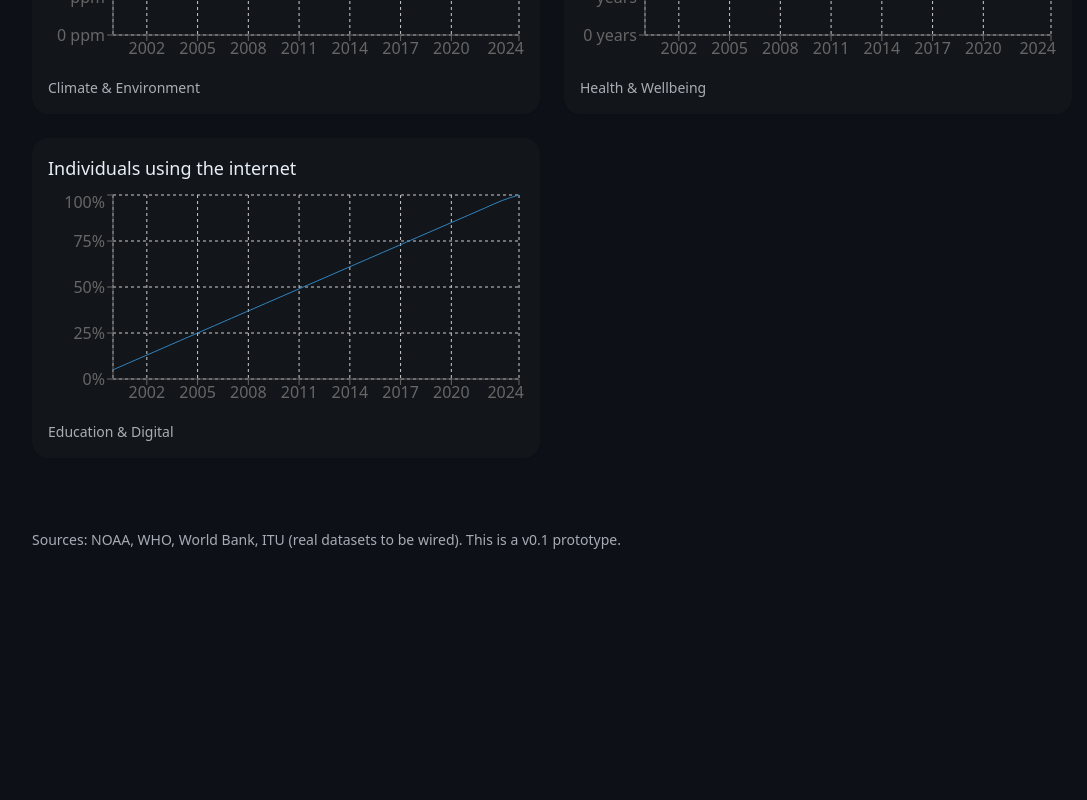
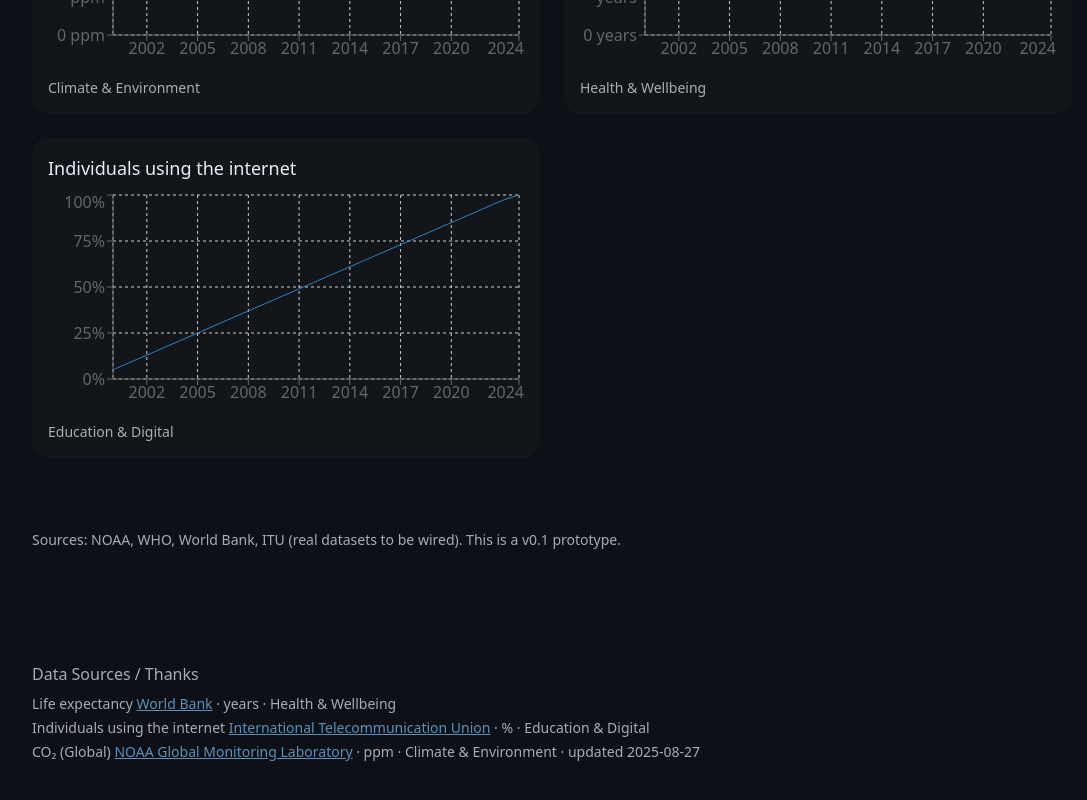
Before and after one commit to MadocVZ/global-alignment-index, a Next.js app: page / in a window 1280 px wide. Shown: the part 706-1506 px from the top of the page, without its empty margins (88-1175 px from the left). Before the commit the page ends 1320 px from the top, so only its background shows below. Built offline with nearby package versions, Linux system fonts and the light colour scheme.

Commit message:
chore(data): add sources.json manifest; pipelines upsert metadata; render sources footer; add validation

```diff
--- a/app/page.tsx
+++ b/app/page.tsx
@@ -2,6 +2,7 @@
 import { useEffect, useMemo, useState } from 'react'
 import { LineChart, Line, XAxis, YAxis, Tooltip, ResponsiveContainer, CartesianGrid } from 'recharts'
 import { METRICS } from '@/lib/metrics'
+import SourcesFooter from '@/components/SourcesFooter'
 
 type Pt = { year: number; value: number }
 function unitFor(id: string): string {
@@ -132,6 +133,7 @@ export default function Home() {
       <footer className="text-sm opacity-70 py-10">
         <p>Sources: NOAA, WHO, World Bank, ITU (real datasets to be wired). This is a v0.1 prototype.</p>
       </footer>
+      <SourcesFooter />
     </main>
   )
 }
--- /dev/null
+++ b/components/SourcesFooter.tsx
@@ -0,0 +1,56 @@
+'use client'
+
+import { useEffect, useState } from 'react'
+
+type SourceMeta = {
+  name?: string
+  domain?: string
+  unit?: string
+  source_org?: string
+  source_url?: string
+  updated_at?: string
+}
+
+export default function SourcesFooter() {
+  const [sources, setSources] = useState<Record<string, SourceMeta>>({})
+
+  useEffect(() => {
+    async function load() {
+      try {
+        const res = await fetch('/data/sources.json', { cache: 'no-store' })
+        if (!res.ok) return
+        const json = await res.json()
+        setSources(json)
+      } catch (err) {
+        console.error(err)
+      }
+    }
+    load()
+  }, [])
+
+  const entries = Object.entries(sources)
+  if (!entries.length) return null
+
+  return (
+    <section className="text-sm opacity-70 py-10">
+      <h2 className="text-base font-medium mb-2">Data Sources / Thanks</h2>
+      <ul className="space-y-1">
+        {entries.map(([id, s]) => (
+          <li key={id}>
+            <span className="font-medium">{s.name}</span>{' '}
+            {s.source_org && s.source_url ? (
+              <a className="underline" href={s.source_url} target="_blank" rel="noreferrer">
+                {s.source_org}
+              </a>
+            ) : (
+              s.source_org
+            )}
+            {s.unit && ` · ${s.unit}`}
+            {s.domain && ` · ${s.domain}`}
+            {s.updated_at && ` · updated ${s.updated_at}`}
+          </li>
+        ))}
+      </ul>
+    </section>
+  )
+}
--- a/package.json
+++ b/package.json
@@ -9,7 +9,8 @@
     "lint": "next lint",
     "typecheck": "tsc --noEmit",
     "fetch:co2": "node --import=./scripts/register.mjs scripts/pipelines/co2.ts || node scripts/pipelines/co2.js",
-    "fetch:all": "node --import=./scripts/register.mjs scripts/fetch-all.ts || node scripts/fetch-all.js"
+    "fetch:all": "node --import=./scripts/register.mjs scripts/fetch-all.ts || node scripts/fetch-all.js",
+    "validate:sources": "node --import=./scripts/register.mjs scripts/validate-sources.ts || node scripts/validate-sources.js"
   },
   "dependencies": {
     "next": "14.2.5",
--- /dev/null
+++ b/public/data/sources.json
@@ -0,0 +1,29 @@
+{
+  "life_expectancy": {
+    "name": "Life expectancy",
+    "domain": "Health & Wellbeing",
+    "unit": "years",
+    "source_org": "World Bank",
+    "source_url": "https://data.worldbank.org/indicator/SP.DYN.LE00.IN",
+    "license": "CC BY 4.0"
+  },
+  "internet_use": {
+    "name": "Individuals using the internet",
+    "domain": "Education & Digital",
+    "unit": "%",
+    "source_org": "International Telecommunication Union",
+    "source_url": "https://data.worldbank.org/indicator/IT.NET.USER.ZS",
+    "license": "CC BY 4.0"
+  },
+  "co2_ppm": {
+    "name": "CO₂ (Global)",
+    "domain": "Climate & Environment",
+    "unit": "ppm",
+    "source_org": "NOAA Global Monitoring Laboratory",
+    "source_url": "https://gml.noaa.gov/webdata/ccgg/trends/co2/co2_mm_gl.csv",
+    "license": "Public domain / no known restrictions",
+    "method": "Annual mean of monthly averages, exclude -99.99; round to 2 decimals.",
+    "updated_at": "2025-08-27",
+    "data_start_year": 2000
+  }
+}
```
Also changed, not shown: scripts/lib/manifest.ts (added, +22 -0 lines), scripts/pipelines/co2.ts (+12 -0 lines), scripts/validate-sources.ts (added, +25 -0 lines).
